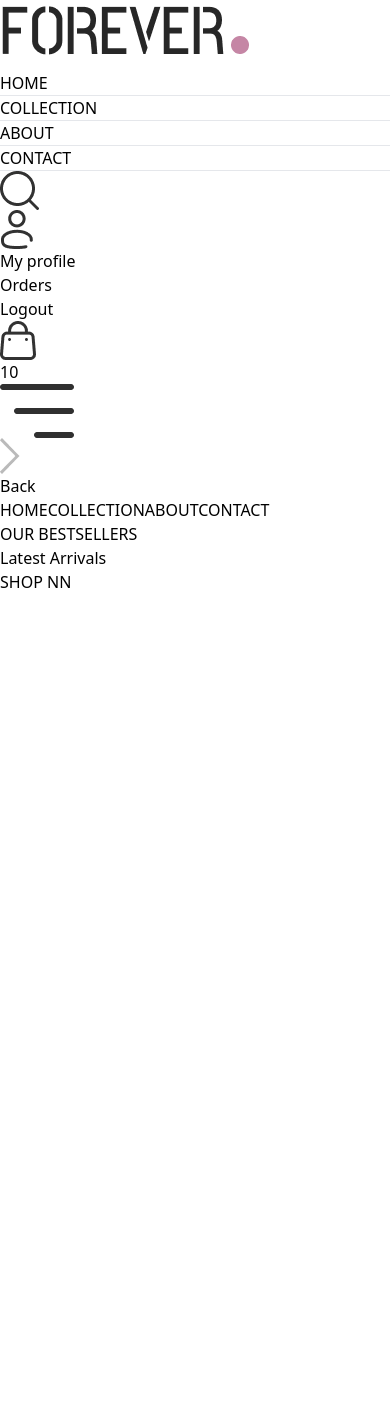
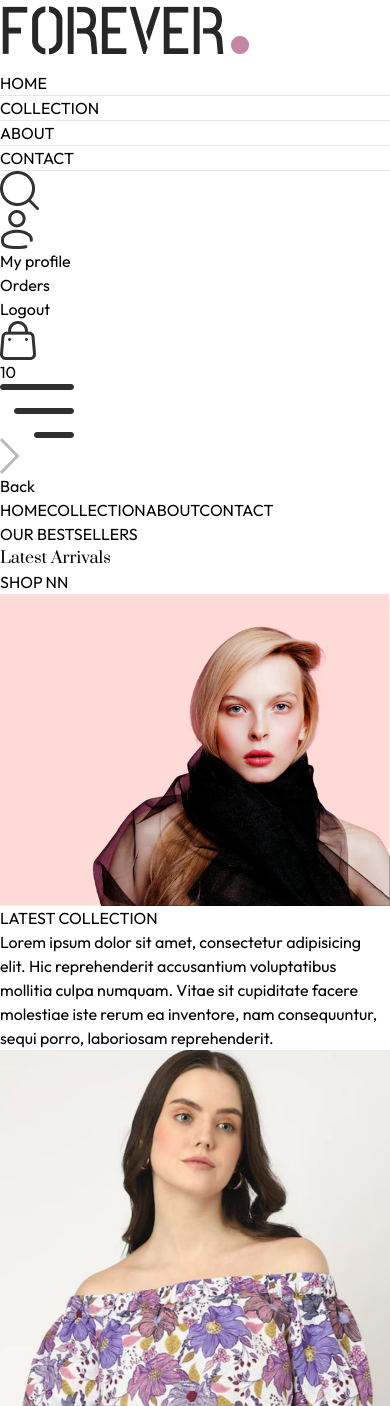
Before and after one commit to BaiborodovVladislav/ForeverOnline, a React (Vite) app: page / in a window 390 px wide. Shown: the top 1406 px of the page. Before the commit the page ends 844 px from the top, so only its background shows below. Built offline with nearby package versions, Linux system fonts and the light colour scheme.

Commit message:
product_set

```diff
--- a/src/components/Hero.jsx
+++ b/src/components/Hero.jsx
@@ -1,4 +1,4 @@
-
+import {assets} from '../assets/frontend_assets/assets'
 
 const Hero = () => {
   return (
@@ -9,13 +9,14 @@
 					<p className='w-8 md:w-11 h-[2px] bg-[#414141]'></p>
 					<p className='font-medium text-sm md:text-base'>OUR BESTSELLERS</p>
 				</div>
-				<h1 className='text-3xl sm:py-3 lg:text-5xl leading-relaxed'>Latest Arrivals</h1>
+				<h1 className='text-3xl sm:py-3 lg:text-5xl prata-regular leading-relaxed'>Latest Arrivals</h1>
 				<div className='flex items-center gap-2'>
 					<p className='font-semibold text-sm md:text-base'>SHOP NN</p>
 					<p className='w-8 md:11 h-[1px] bg-[#414141]'></p>
 				</div>
 			</div>
 		</div>
+		<img className='w-full sm:w-1/2' src={assets.hero_img} alt="" />
 	</div>
   )
 }
--- /dev/null
+++ b/src/components/LatestCollection.jsx
@@ -0,0 +1,36 @@
+import { useContext, useEffect, useState } from "react";
+import { ShopContext } from "../context/ShopContext";
+import Title from "./Title";
+import ProductItem from './ProductItem'
+const LatestCollection = () => {
+  const { products } = useContext(ShopContext);
+  const [latestProducts, setLatestProducts] = useState([]);
+
+  useEffect(() => {
+    setLatestProducts(products.slice(0, 10));
+  }, []);
+
+  return (
+    <div className="my-10 ">
+      <div className="text-center py-8 text-3xl">
+        <Title text1={"LATEST"} text2={"COLLECTION"} />
+        <p className="m-3/4 m-auto text-xs sm:text-sm md:text-base text-gray-600">
+          Lorem ipsum dolor sit amet, consectetur adipisicing elit. Hic
+          reprehenderit accusantium voluptatibus mollitia culpa numquam. Vitae
+          sit cupiditate facere molestiae iste rerum ea inventore, nam
+          consequuntur, sequi porro, laboriosam reprehenderit.
+        </p>
+      </div>
+
+	<div className='grid grid-cols-2 sm:grid-cols-3 md:grid-cols-4 lg:grid-cols-5 gap-4 gap-y-6'>
+	{
+		latestProducts.map((item, index) =>(
+			<ProductItem key={index} id={item._id} image={item.image} name={item.name} price={item.price}/>
+		))
+	}
+	</div>
+    </div>
+  );
+};
+
+export default LatestCollection;
--- a/src/components/Navbar.jsx
+++ b/src/components/Navbar.jsx
@@ -8,8 +8,7 @@
 
   return (
     <div className="flex items-center justify-between py-5 font-medium">
-      <img src={assets.logo} className="w-36 " alt="" />
-
+      <Link to={'/'}> <img src={assets.logo} className="w-36 " alt="" /></Link>
       <ul className="hidden sm:flex gap-5 text-sm text-gray-700">
         <NavLink to="/" className="flex flex-col items-center gap-1">
           <p>HOME</p>
--- /dev/null
+++ b/src/components/ProductItem.jsx
@@ -0,0 +1,19 @@
+import  { useContext } from "react";
+import { ShopContext } from "../context/ShopContext";
+import { Link } from "react-router-dom";
+
+const ProductItem = ({ id, image, name, price }) => {
+  const { currency } = useContext(ShopContext);
+
+  return (
+    <Link className="text-gray-700 cursor-pointer" to={`/product/${id}`}>
+      <div className="overflow-hidden">
+        <img className="hover:scale-110 transition ease-in-out" src={image[0]} alt="" />
+      </div>
+	<p className='pt-3 pb-1 text-sm'>{name}</p>
+	<p className='text-sm font-medium'>{currency}{price}</p>
+    </Link>
+  );
+};
+
+export default ProductItem;
--- /dev/null
+++ b/src/components/Title.jsx
@@ -0,0 +1,12 @@
+import React from 'react'
+
+const Title = ({text1, text2}) => {
+  return (
+    <div className='inline-flex gap-2 items-center mb-3'>
+	<p className='text-gray-500'>{text1} <span className='text-gray-700 font-medium'>{text2}</span></p>
+	<p className='w-8 sm:w-12 h-[1px] sm:h-[2px] bg-gray-700'></p>
+    </div>
+  )
+}
+
+export default Title
--- /dev/null
+++ b/src/context/ShopContext.jsx
@@ -0,0 +1,23 @@
+import { createContext } from 'react'
+import {products} from '../assets/frontend_assets/assets'
+
+
+ export const ShopContext = createContext()
+
+ const ShopContextProvider = (props) => {
+
+	const currency = '$';
+	const delivery_fee = 10;
+
+	const value = {
+		products, currency, delivery_fee
+	}
+
+	return (
+		<ShopContext.Provider value={value}>
+			{props.children}
+		</ShopContext.Provider>
+	)
+ }
+
+ export default ShopContextProvider
--- a/src/index.css
+++ b/src/index.css
@@ -1,3 +1,6 @@
+@import url('https://fonts.googleapis.com/css2?family=Outfit:wght@100..900&family=Prata&display=swap');
+
+
 @tailwind base;
 @tailwind components;
 @tailwind utilities;
@@ -5,3 +8,13 @@
 a.active hr{
 display: block;
 }
+
+*{
+	font-family: Outfit;
+}
+
+.prata-regular {
+	font-family: "Prata", serif;
+	font-weight: 400;
+	font-style: normal;
+    }
--- a/src/pages/Home.jsx
+++ b/src/pages/Home.jsx
@@ -1,9 +1,11 @@
 import Hero from '../components/Hero'
+import LatestCollection from '../components/LatestCollection'
 
 const Home = () => {
   return (
     <div>
       <Hero/>
+      <LatestCollection/>
     </div>
   )
 }
```
Also changed, not shown: src/main.jsx (+9 -9 lines).
